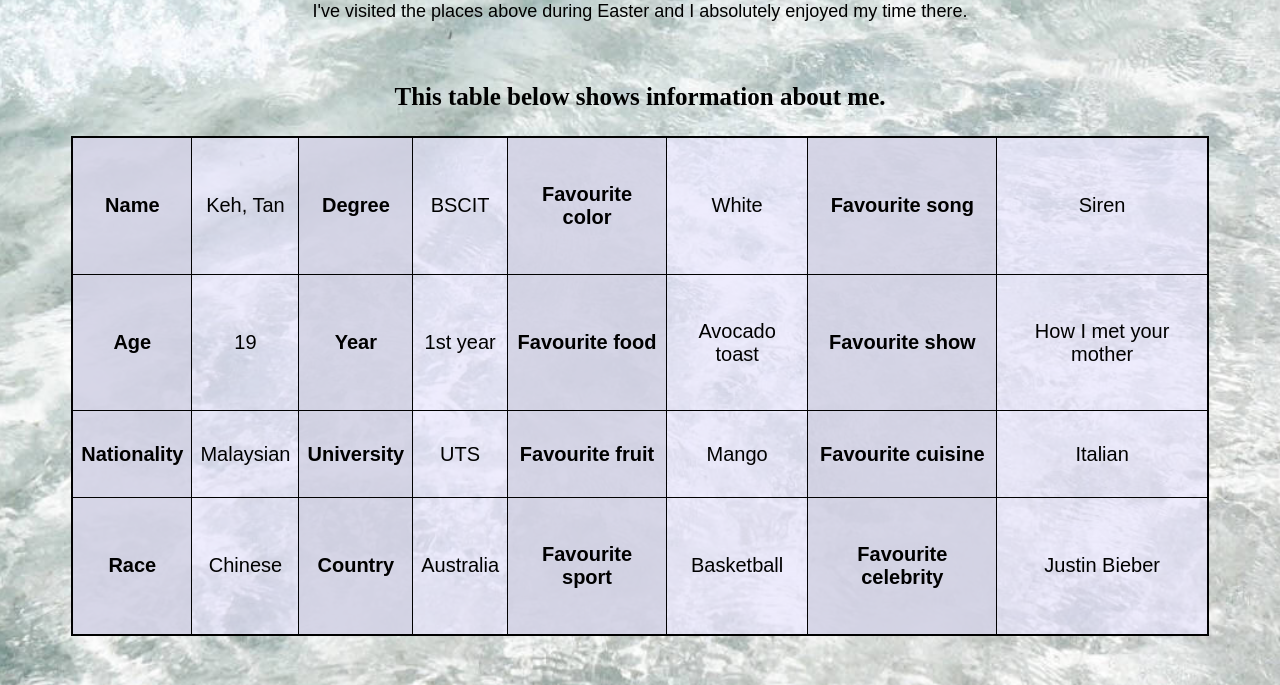
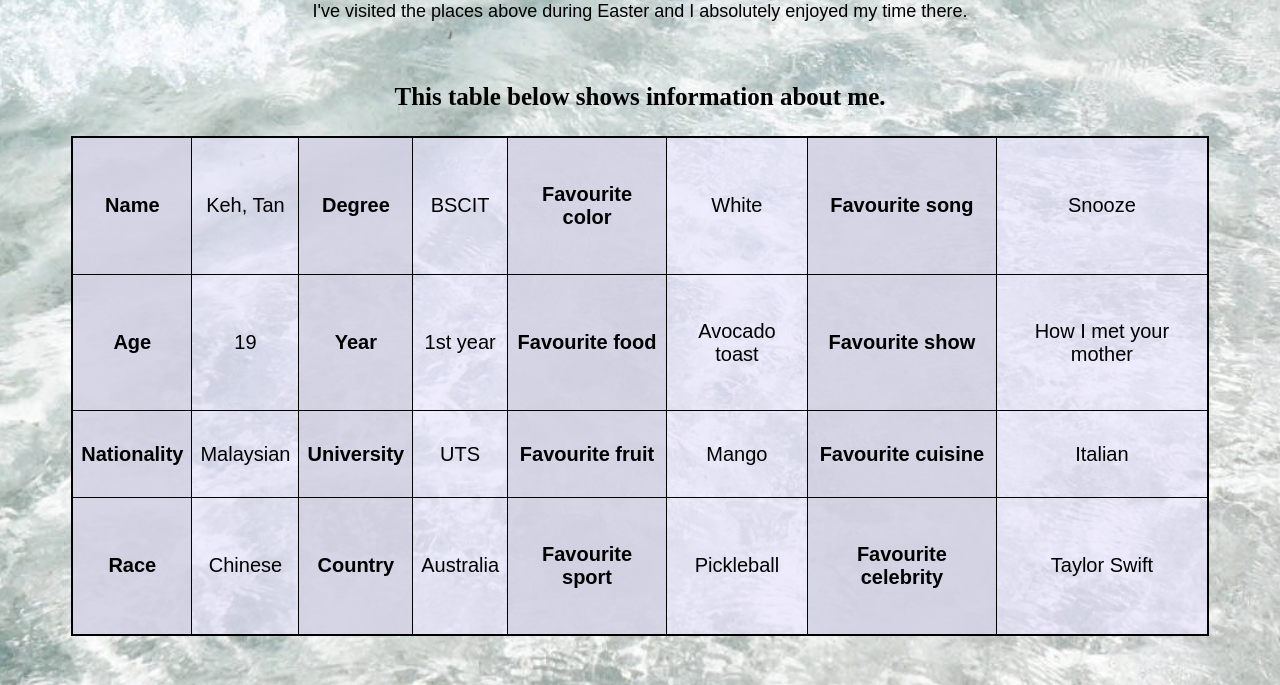
Before and after one commit to kehfeyy/mainweb, a plain HTML site: page index.html in a window 1280 px wide. Shown: the part 820-1505 px from the top of the page. Drawn offline with Linux system fonts and the light colour scheme.

Commit message:
Update index.html

```diff
--- a/index.html
+++ b/index.html
@@ -55,7 +55,7 @@
                  <th>Favourite color</th>
                  <th>White</th>
                  <th>Favourite song</th>
-                 <th>Siren</th>
+                 <th>Snooze</th>
              </tr>
              <tr>
                  <th>Age</th>
@@ -83,9 +83,9 @@
                  <th>Country</th>
                  <td>Australia</td>
                  <th>Favourite sport</th>
-                 <td>Basketball</td>
+                 <td>Pickleball</td>
                  <th>Favourite celebrity</th>
-                 <td>Justin Bieber</td>
+                 <td>Taylor Swift</td>
              </tr>
          </table>
 
```
